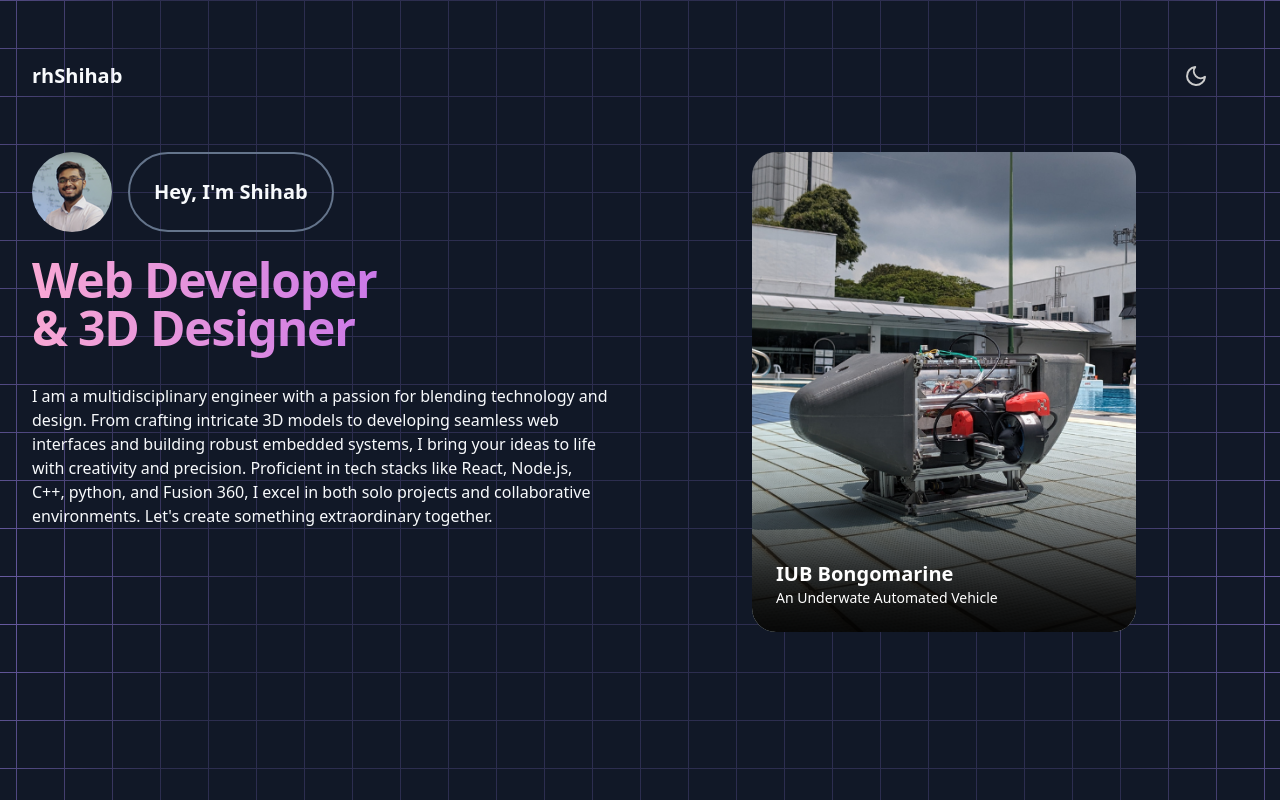
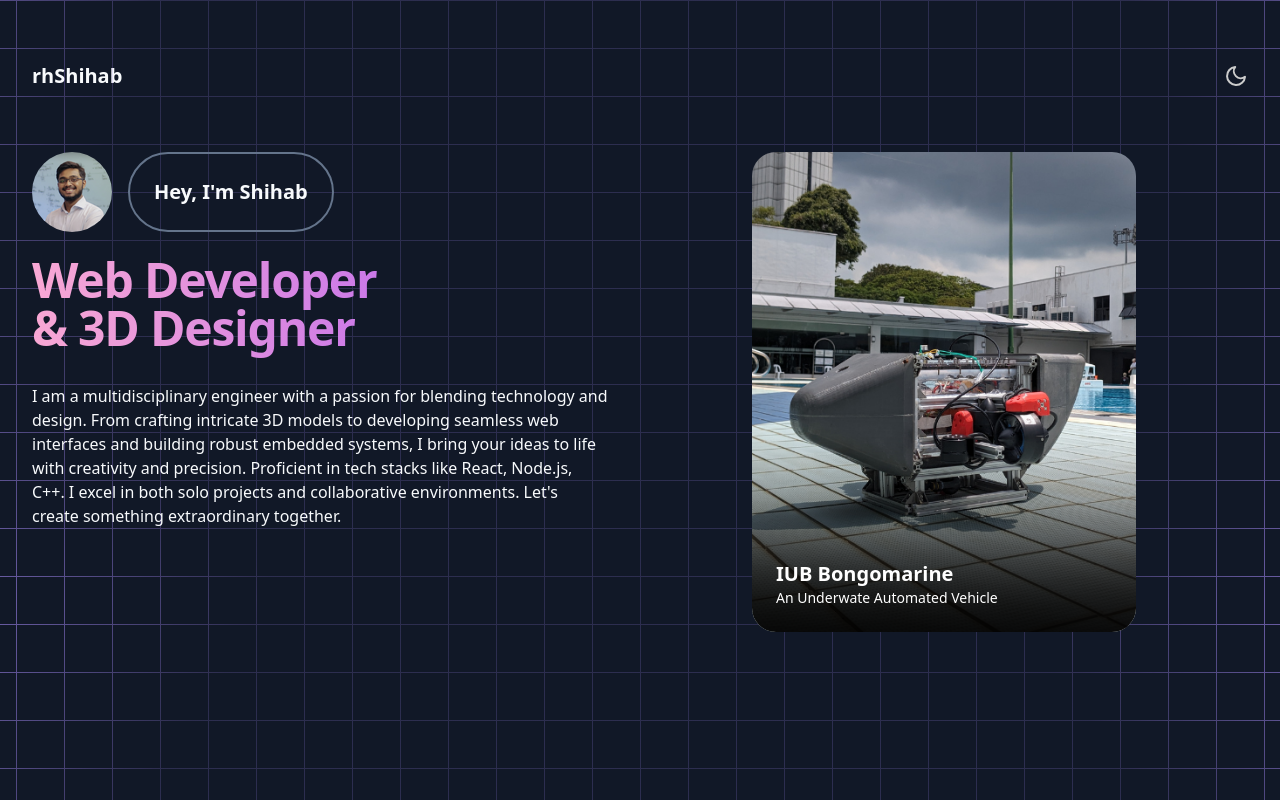
Before and after one commit to RHShihab/portfolio-react-2, a React (Vite) app: page / in a window 1280 px wide. Built offline with nearby package versions, Linux system fonts and the light colour scheme.

Commit message:
refactor: remove extra margins from navbar

```diff
--- a/src/components/Navbar.jsx
+++ b/src/components/Navbar.jsx
@@ -33,10 +33,10 @@ const Navbar = ({ darkMode, toggleMode, loading }) => {
       >
         rhShihab
       </div>
-      <div className="m-8 flex items-center justify-end gap-4 text-2xl">
+      <div className="my-8 flex items-center justify-end gap-4 text-2xl">
         <button
           onClick={toggleMode}
-          className="p-2 rounded-full transition-transform transform hover:scale-[1.2]"
+          className="py-2 rounded-full transition-transform transform hover:scale-[1.2]"
           style={{ color: "var(--icon-color)" }}
         >
           {darkMode ? <FiMoon size={24} /> : <FiSun size={24} />}
--- a/src/constants/index.js
+++ b/src/constants/index.js
@@ -3,7 +3,7 @@ import Shuchimita from "../assets/projects/Shuchimita.png";
 import Incubator from "../assets/projects/Incubator.png";
 import Incubator2 from "../assets/projects/Incubator2.png";
 
-export const HERO_CONTENT = `I am a multidisciplinary engineer with a passion for blending technology and design. From crafting intricate 3D models to developing seamless web interfaces and building robust embedded systems, I bring your ideas to life with creativity and precision. Proficient in tech stacks like React, Node.js, C++, python, and Fusion 360, I excel in both solo projects and collaborative environments. Let's create something extraordinary together.`;
+export const HERO_CONTENT = `I am a multidisciplinary engineer with a passion for blending technology and design. From crafting intricate 3D models to developing seamless web interfaces and building robust embedded systems, I bring your ideas to life with creativity and precision. Proficient in tech stacks like React, Node.js, C++. I excel in both solo projects and collaborative environments. Let's create something extraordinary together.`;
 
 export const ABOUT_TEXT = `With 4 years of experience in designing medical products that adhere to international standards, I specialize in offering all-in-one IoT solutions. My expertise spans 3D modeling using Fusion 360, circuit design, and coding for embedded systems. I'm well-versed in creating custom web interfaces using React, along with mobile apps using Flutter.
 I'm also deeply passionate about robotics, having led a team to represent Bangladesh in the SAUVC 2024 competition. My interest in robotics drives me to innovate and collaborate, making me a strong team player who thrives on challenging projects. Whether it's an IoT project or a complex robotic system, I'm here to turn your vision into reality.`;
```
Also changed, not shown: 1 other file (tests, documents, lock files or other folders).
